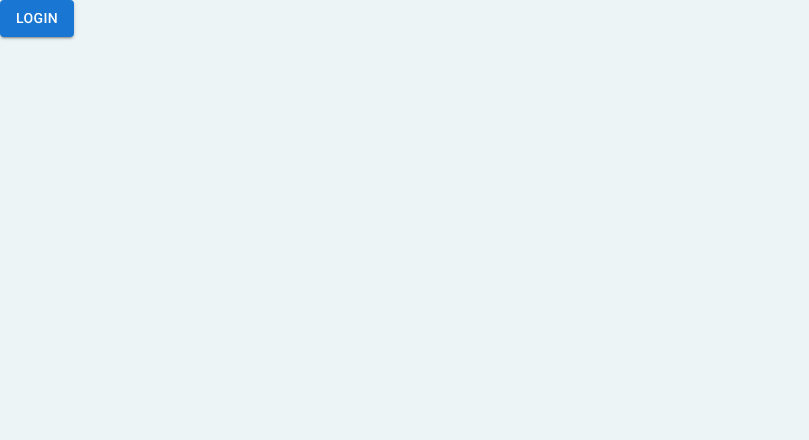
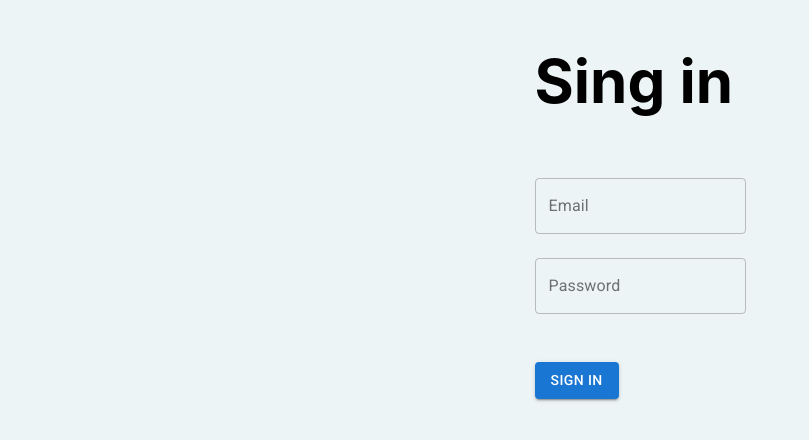
Before and after one commit to sonufrienko/emnify-dashboard, a React (Create React App) app: page / in a window 1280 px wide. Shown: the top 440 px of the page, without its empty margins (0-809 px from the left). Built offline with nearby package versions, Linux system fonts and the light colour scheme.

Commit message:
login form: layout, validation, submit

```diff
--- a/package.json
+++ b/package.json
@@ -7,6 +7,7 @@
     "@material-ui/icons": "^4.4.3",
     "react": "^16.10.2",
     "react-dom": "^16.10.2",
+    "react-hook-form": "^3.23.18",
     "react-router-dom": "^5.1.2",
     "react-scripts": "3.2.0",
     "styled-components": "^4.4.0"
--- a/src/components/style.js
+++ b/src/components/style.js
@@ -37,3 +37,32 @@ export const Container = styled.div`
         padding-right: 20px;
     }
 `;
+
+export const LoginWrapper = styled.div`
+    background-color: #EDF4F5;
+    display: flex;
+    align-items: center;
+    justify-content: center;
+    flex-wrap: wrap;
+`;
+
+
+export const LoginBox = styled.div`
+    width: 100%;
+`;
+
+export const Title = styled.h1`
+    font-size: 60px;
+    line-height: 82px;
+    color: #000000;
+
+    @media(max-width:768px) {
+        font-size: 40px;
+        line-height: 52px;
+    }
+
+    @media(max-width:500px) {
+        font-size: 28px;
+        line-height: 32px;
+    }
+`;
--- a/src/routes/login.js
+++ b/src/routes/login.js
@@ -1,10 +1,110 @@
-import React from 'react';
+import React, { useState } from 'react';
 import Login from '../components/Login';
+import TextField from '@material-ui/core/TextField';
+import Button from '@material-ui/core/Button';
+import { LoginWrapper, LoginBox, Title} from '../components/style';
 
-const LoginRoute = () => (
-  <div>
-    <Login />
-  </div>
-);
+const initialUser = {
+  email: '',
+  password: '',
+}
+const initialErrors = {
+  email: '',
+  password: '',
+}
+
+const LoginRoute = () => {
+
+  const [user, updateUser] = useState(initialUser);
+  const [errors, updateErrors] = useState(initialErrors);
+
+  const handleSubmit = (e) => {
+    e.preventDefault();
+    if(validate()) {
+
+    }
+
+    return false;
+  }
+
+  const handleChange = (key, value) => {
+    let obj = {};
+    value = value.replace(/ +/g, "");
+    obj[key] = value;
+    let newUser = Object.assign({},user, obj);
+    updateUser(newUser);
+  }
+
+  const validate = () => {
+    let err = {
+      email: '',
+      password: '',
+    };
+
+    let reg = /^[a-zA-Z0-9.!#$%&'*+/=?^_`{|}~-]+@[a-zA-Z0-9](?:[a-zA-Z0-9-]{0,61}[a-zA-Z0-9])?(?:\.[a-zA-Z0-9](?:[a-zA-Z0-9-]{0,61}[a-zA-Z0-9])?)*$/;
+
+    if(
+        !user.email || user.email === "" ||
+        reg.test(user.email) === false
+    )
+    {
+        err.email = 'Enter valid email';
+    }
+
+    if(user.password.length < 2) {
+      err.password = 'Password is required';
+    }
+
+    updateErrors(Object.assign({}, errors, err));
+    if(err.email !== "" || err.password !== "") {
+      return false;
+    }
+    return true;
+  }
+
+  return (
+    <LoginWrapper>
+      <div>
+        <Title>Sing in</Title>
+        <LoginBox>
+        <form onSubmit={e => handleSubmit(e)}>
+          <TextField
+            error={errors.email === '' ? false : true}
+            id="outlined-error"
+            label="Email"
+            type="email"
+            margin="normal"
+            variant="outlined"
+            name="EmailInput"
+            value={user.email}
+            helperText={errors.email !== '' ? errors.email : ''}
+            onChange={e => handleChange('email', e.target.value)}
+          />
+
+          <br />
+          <TextField
+            error={errors.password === '' ? false : true}
+            type="password"
+            id="outlined-error"
+            label="Password"
+            margin="normal"
+            variant="outlined"
+            name="PaswordInput"
+            value={user.password}
+            helperText={errors.password !== '' ? errors.password : ''}
+            onChange={e => handleChange('password', e.target.value)}
+          />
+          <br />
+          <br />
+          <br />
+
+          <Button variant="contained" type="submit" color="primary">Sign in</Button>
+        </form>
+
+        </LoginBox>
+      </div>
+    </LoginWrapper>
+  );
+};
 
 export default LoginRoute;
```
Also changed, not shown: 1 other file (tests, documents, lock files or other folders).
